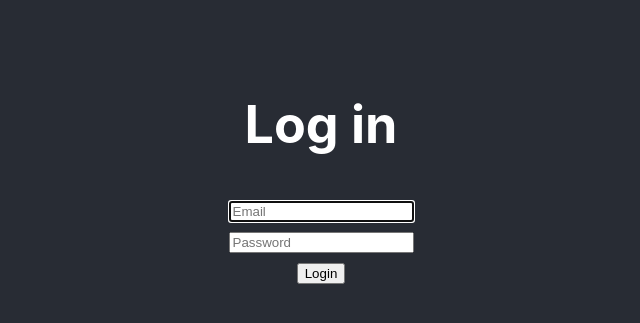
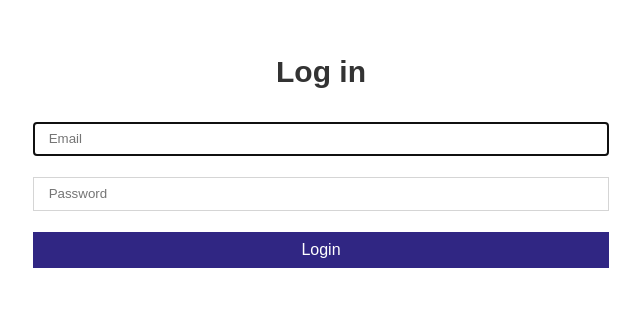
Before and after one commit to shlommo/evel-form, a React (Create React App) app: page / in a window 1280 px wide. Shown: the part 229-552 px from the top of the page, without its empty margins (319-959 px from the left). Built offline with nearby package versions, Linux system fonts and the light colour scheme.

Commit message:
styles(app): update

```diff
--- a/src/App.css
+++ b/src/App.css
@@ -6,8 +6,7 @@
   min-height: 100vh;
 
   text-align: center;
+  font-family: sans-serif;
   font-size: calc(10px + 2vmin);
-  color: white;
-
-  background-color: #282c34;
+  color: #333;
 }
--- /dev/null
+++ b/src/components/Button/Button.css
@@ -0,0 +1,43 @@
+.button {
+  position: relative;
+
+  display: inline-block;
+  width: 100%;
+  padding: 0.35em 1em;
+  -webkit-user-select: none;
+  -ms-user-select: none;
+  user-select: none;
+
+  touch-action: manipulation;
+  border-radius: 0;
+
+  font-weight: 400;
+  font-size: 16px;
+  line-height: inherit;
+  vertical-align: middle;
+  text-align: center;
+  white-space: normal;
+  word-wrap: normal;
+  color: #fff;
+
+  background-color: #302683;
+  border: 3px solid #302683;
+}
+
+.button:hover {
+  background-color: #3f3ccb;
+  border-color: #3f3ccb;
+}
+
+.button:focus {
+  background-color: #362a97;
+  border-color: #362a97;
+}
+
+.button:disabled {
+  color: #757575;
+
+  background-color: #e8e8e8;
+  border-color: #e8e8e8;
+  cursor: not-allowed;
+}
--- a/src/components/Button/Button.tsx
+++ b/src/components/Button/Button.tsx
@@ -1,4 +1,5 @@
 import { ButtonHTMLAttributes, FC } from "react";
+import "./Button.css"
 
 interface IButton {
   className?: string;
--- /dev/null
+++ b/src/components/Field/Field.css
@@ -0,0 +1,36 @@
+.field {
+  text-align: left;
+
+  --red: #d40101;
+}
+
+.field__element {
+  width: 100%;
+  padding: 0.5em 1.1em;
+  line-height: 1.4;
+
+  color: #333;
+
+  background-color: #fff;
+  border: 1px solid #d5d5d5;
+
+  box-sizing: border-box;
+}
+
+.field__element:focus {
+  border-radius: 2px;
+}
+
+.field__element.--red {
+  border-color: var(--red);
+}
+
+.field__notice {
+  margin: 4px 0 0;
+
+  font-size: 12px;
+}
+
+.field__notice.--red {
+  color: var(--red);
+}
--- a/src/components/Field/Field.tsx
+++ b/src/components/Field/Field.tsx
@@ -1,4 +1,5 @@
 import { FC, InputHTMLAttributes } from "react";
+import "./Field.css";
 
 interface IField {
   className?: string;
--- /dev/null
+++ b/src/components/LoginForm/Form.css
@@ -0,0 +1,22 @@
+.login {
+  width: 100%;
+  max-width: 600px;
+  padding: 20px 12px 40px;
+
+  font-size: 14px;
+
+  box-sizing: border-box;
+}
+
+.login__title {
+  margin: 0 0 32px;
+
+  font-weight: 700;
+  font-size: 30px;
+  line-height: 1.2;
+  text-align: center;
+}
+
+.form__group-fields {
+  margin-bottom: 21px;
+}
--- a/src/components/LoginForm/Form.tsx
+++ b/src/components/LoginForm/Form.tsx
@@ -1,6 +1,7 @@
 import { ChangeEvent, Dispatch, FC, SetStateAction, useState } from "react";
 import { Field } from "../Field"
 import { Button } from "../Button"
+import "./Form.css";
 
 interface IForm {}
 
@@ -22,7 +23,7 @@ const Form: FC<IForm> = () => {
 
   return (
     <div className="login">
-      <h1>Log in</h1>
+      <h1 className="login__title">Log in</h1>
       <form
         className="login__form form"
         action="/login"
```
